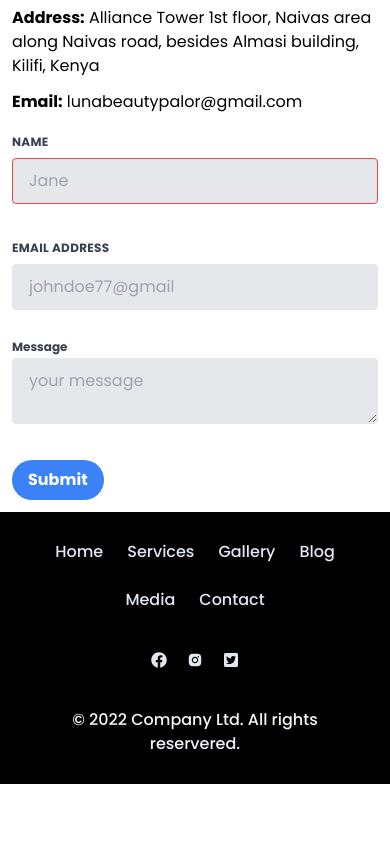
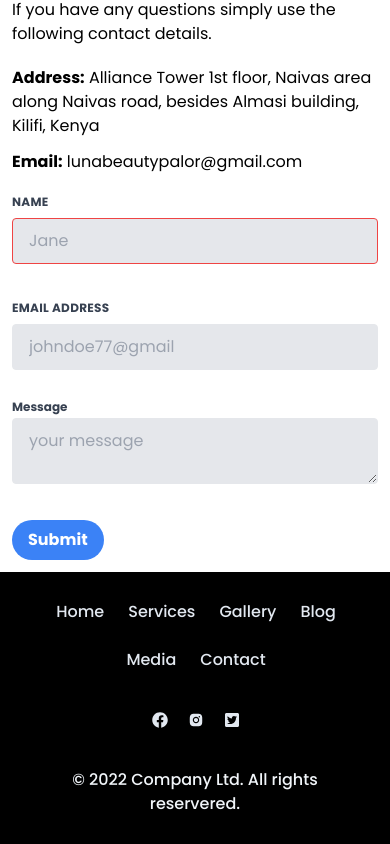
Before and after one commit to Calvin-Ngugi/beauty-parlor, a React (Vite) app: page / in a window 390 px wide. Shown: the part 8616-9460 px from the top of the page. Before the commit the page ends 9400 px from the top, so only its background shows below. Built offline with nearby package versions, Linux system fonts and the light colour scheme.

Commit message:
:bug: :sparkles: Animations added to app

```diff
--- /dev/null
+++ b/src/Animation.ts
@@ -0,0 +1,49 @@
+export const homeAnimation = {
+    hidden: { x: -400, opacity: 0 },
+    show: { x: 0, opacity: 1 },
+};
+
+export const homeInfoAnimation = {
+    hidden: { x: 100, opacity: 0 },
+    show: { x: 0, opacity: 1 },
+};
+
+export const navAnimation = {
+    hidden: { y: -20, opacity: 0 },
+    show: { y: 1, opacity: 1 },
+}
+
+export const servicesAnimations = {
+    hidden: { y: 200, opacity: 0 },
+    show: { y: 0, opacity: 1 },
+};
+
+export const portfolioAnimations = {
+    hidden: { scale: 0, opacity: 0 },
+    show: { scale: 1, opacity: 1 },
+};
+
+export const blogsAnimation = {
+    hidden: { y: 200, opacity: 0 },
+    show: { y: 0, opacity: 1 },
+};
+
+export const videoAnimations = {
+    hidden: { scale: 0, opacity: 0 },
+    show: { scale: 1, opacity: 1 },
+};
+
+export const testimonialsAnimations = {
+    hidden: { scale: 0, opacity: 0 },
+    show: { scale: 1, opacity: 1 },
+};
+
+export const contactAnimation = {
+    hidden: { y: 200, opacity: 0 },
+    show: { y: 0, opacity: 1 },
+};
+
+export const footerTextAnimation = {
+    hidden: { x: -200, opacity: 0 },
+    show: { x: 1, opacity: 1 },
+};
--- a/src/components/Blog.tsx
+++ b/src/components/Blog.tsx
@@ -1,13 +1,24 @@
 import Title from "./Title";
 import { GiPlayButton } from "react-icons/gi";
+import { useScroll } from "./useScroll";
+import { blogsAnimation } from "../Animation";
+import { motion } from 'framer-motion';
 
 const Blog = () => {
+  const [element, controls] = useScroll();
   return (
-    <div className="mt-10">
+    <div className="mt-10" ref={element}>
       <h1 className="md:hidden text-purple-800 text-[40px] font-semibold text-center mb-5">
         Blog
       </h1>
-      <div
+      <motion.div
+        variants={blogsAnimation}
+        animate={controls}
+        transition={{
+          delay: 0.03,
+          type: "tween",
+          duration: 0.8,
+        }}
         className="md:w-[90%] grid md:grid-cols-4 sm:grid-cols-3 xs:grid-cols-2 items-center md:ms-0 md:me-0 xs:gap-5 mb-5"
         id="blog"
       >
@@ -29,9 +40,7 @@ const Blog = () => {
           </p>
           <div className="flex items-center text-[40px] text-fuchsia-700 mt-10">
             <GiPlayButton />
-            <p className="text-[20px] ms-5 text-black font-light">
-              Contact Us
-            </p>
+            <p className="text-[20px] ms-5 text-black font-light">Contact Us</p>
           </div>
         </div>
         <div className="flex flex-col pb-10">
@@ -49,9 +58,7 @@ const Blog = () => {
           </p>
           <div className="flex items-center text-[40px] text-fuchsia-700 mt-10">
             <GiPlayButton />
-            <p className="text-[20px] ms-5 text-black font-light">
-              Contact Us
-            </p>
+            <p className="text-[20px] ms-5 text-black font-light">Contact Us</p>
           </div>
         </div>
         <div className="flex flex-col pb-10">
@@ -67,12 +74,10 @@ const Blog = () => {
           </p>
           <div className="flex items-center text-[40px] text-fuchsia-700 mt-10">
             <GiPlayButton />
-            <p className="text-[20px] ms-5 text-black font-light">
-              Contact Us
-            </p>
+            <p className="text-[20px] ms-5 text-black font-light">Contact Us</p>
           </div>
         </div>
-      </div>
+      </motion.div>
     </div>
   );
 };
--- a/src/components/Contact.tsx
+++ b/src/components/Contact.tsx
@@ -1,9 +1,23 @@
 import Title from "./Title";
 import { BsEnvelopeOpenFill } from "react-icons/bs";
+import { useScroll } from "./useScroll";
+import { motion } from 'framer-motion';
+import { contactAnimation } from "../Animation";
 
 function Contact() {
+  const [element, controls] = useScroll();
   return (
-    <div className="mt-10 2xl:min-h-[37rem] min-h-[30rem]">
+    <motion.div
+      className="mt-10 2xl:min-h-[37rem] min-h-[30rem]"
+      ref={element}
+      variants={contactAnimation}
+      animate={controls}
+      transition={{
+        delay: 0.03,
+        type: "tween",
+        duration: 0.8,
+      }}
+    >
       <h1 className="md:hidden text-purple-800 text-[40px] font-semibold text-center mb-5">
         Contact
       </h1>
@@ -97,7 +111,7 @@ function Contact() {
           </div>
         </div>
       </div>
-    </div>
+    </motion.div>
   );
 }
 
--- a/src/components/Footer.tsx
+++ b/src/components/Footer.tsx
@@ -1,11 +1,27 @@
 import { FaFacebook } from "react-icons/fa";
 import { AiFillInstagram } from "react-icons/ai";
 import { FaTwitterSquare } from "react-icons/fa";
+import { useScroll } from "./useScroll";
+import { motion } from 'framer-motion';
+import { footerTextAnimation } from "../Animation";
 
 function Footer() {
+  const [element, controls] = useScroll();
   return (
-    <footer className="flex flex-col space-y-10 justify-center p-7 bg-black text-slate-200">
-      <nav className="flex justify-center flex-wrap gap-6 font-medium">
+    <footer
+      className="flex flex-col space-y-10 justify-center p-7 bg-black text-slate-200"
+      ref={element}
+    >
+      <motion.nav
+        variants={footerTextAnimation}
+        animate={controls}
+        transition={{
+          delay: 0.02,
+          type: "tween",
+          duration: 0.8,
+        }}
+        className="flex justify-center flex-wrap gap-6 font-medium"
+      >
         <a className="hover:text-white" href="/">
           Home
         </a>
@@ -24,13 +40,22 @@ function Footer() {
         <a className="hover:text-white" href="#contact">
           Contact
         </a>
-      </nav>
+      </motion.nav>
 
-      <div className="flex justify-center space-x-5">
+      <motion.div
+        variants={footerTextAnimation}
+        animate={controls}
+        transition={{
+          delay: 0.02,
+          type: "tween",
+          duration: 0.8,
+        }}
+        className="flex justify-center space-x-5"
+      >
         <FaFacebook />
         <AiFillInstagram />
         <FaTwitterSquare />
-      </div>
+      </motion.div>
       <p className="text-center text-slate-100 font-medium">
         &copy; 2022 Company Ltd. All rights reservered.
       </p>
--- a/src/components/Grid.tsx
+++ b/src/components/Grid.tsx
@@ -1,28 +1,33 @@
+import { useScroll } from "./useScroll";
+import { motion } from 'framer-motion';
+import { portfolioAnimations } from "../Animation";
+
 const Grid = () => {
+  const [element, controls] = useScroll();
   return (
-    <div className="max-w-screen" id="portfolio">
+    <div className="max-w-screen" id="portfolio" ref={element}>
       <div className="grid grid-cols-3 gap-2 lg:p-20 md:p-10 p-2 bg-green-500 lg:grid-rows-2 w-[100%]">
-        <div className="w-full rounded">
+        <motion.div animate={controls} transition={{ delay: 0.03, type: "tween", duration: 0.8 }} variants={portfolioAnimations} className="w-full rounded">
           <img src="banner.jpg" alt="banner" className="cover" />
-        </div>
-        <div className="w-full col-span-2 row-span-3 rounded">
+        </motion.div>
+        <motion.div animate={controls} transition={{ delay: 0.03, type: "tween", duration: 0.8 }} variants={portfolioAnimations} className="w-full col-span-2 row-span-3 rounded">
           <img src="pedicure.jpg" alt="manicure" className="cover" />
-        </div>
-        <div className="w-full rounded">
+        </motion.div>
+        <motion.div animate={controls} transition={{ delay: 0.03, type: "tween", duration: 0.8 }} variants={portfolioAnimations} className="w-full rounded">
           <img src="massage.jpg" alt="massage" className="cover" />
-        </div>
-        <div className="w-full rounded">
+        </motion.div>
+        <motion.div animate={controls} transition={{ delay: 0.03, type: "tween", duration: 0.8 }} variants={portfolioAnimations} className="w-full rounded">
           <img src="nails-white.jpg" alt="nailsred" className="cover" />
-        </div>
-        <div className="w-full rounded">
+        </motion.div>
+        <motion.div animate={controls} transition={{ delay: 0.03, type: "tween", duration: 0.8 }} variants={portfolioAnimations} className="w-full rounded">
           <img src="nails.jpg" alt="nails" className="cover" />
-        </div>
-        <div className="w-full rounded">
+        </motion.div>
+        <motion.div animate={controls} transition={{ delay: 0.03, type: "tween", duration: 0.8 }} variants={portfolioAnimations} className="w-full rounded">
           <img src="salon.jpg" alt="salon" className="cover" />
-        </div>
-        <div className="w-full rounded">
+        </motion.div>
+        <motion.div animate={controls} transition={{ delay: 0.03, type: "tween", duration: 0.8 }} variants={portfolioAnimations} className="w-full rounded">
           <img src="salon2.jpg" alt="salon2" className="cover" />
-        </div>
+        </motion.div>
         {/* <div className="w-full rounded">
           <img src='pedicure.jpg' alt="salon" className="cover"/>
         </div> */}
--- a/src/components/MainContainer.tsx
+++ b/src/components/MainContainer.tsx
@@ -5,11 +5,12 @@ import Grid from "./Grid";
 import Blog from "./Blog";
 import Testimonials from "./Testimonials";
 import Contact from "./Contact";
+import { motion } from "framer-motion";
 import Footer from "./Footer";
 
 const MainContainer = () => {
   return (
-    <div>
+    <motion.div initial="hidden" animate="show">
       <Header />
       <div className="md:hidden block">
         <InfoSection />
@@ -20,7 +21,7 @@ const MainContainer = () => {
       <Testimonials />
       <Contact />
       <Footer />
-    </div>
+    </motion.div>
   );
 };
 
--- a/src/components/Navbar.tsx
+++ b/src/components/Navbar.tsx
@@ -1,6 +1,17 @@
+import { useScroll } from "./useScroll";
+import { motion } from 'framer-motion';
+import { navAnimation } from "../Animation";
+
 const Navbar = () => {
+  const [element, controls] = useScroll();
   return (
-    <div className="hidden md:flex justify-between items-center w-[90%] m-auto text-white pt-2">
+    <motion.div
+      ref={element}
+      variants={navAnimation}
+      transition={{ delay: 0.1 }}
+      animate={controls}
+      className="hidden md:flex justify-between items-center w-[90%] m-auto text-white pt-2"
+    >
       <div className="font-bold text-[20px]">LUNAR SPA</div>
       <div>
         <ul className="flex gap-6">
@@ -24,7 +35,7 @@ const Navbar = () => {
           </li>
         </ul>
       </div>
-    </div>
+    </motion.div>
   );
 };
 
--- a/src/components/Services.tsx
+++ b/src/components/Services.tsx
@@ -2,10 +2,24 @@ import Title from "./Title";
 import { FaLeaf, FaHeart } from "react-icons/fa";
 import { PiFlowerLotus } from "react-icons/pi";
 import { GiPlayButton } from "react-icons/gi";
+import { useScroll } from "./useScroll";
+import { motion } from "framer-motion";
+import { servicesAnimations } from "../Animation";
 
 const Services = () => {
+  const [element, controls] = useScroll();
   return (
-    <div className="mt-10">
+    <motion.div
+      className="mt-10 mb-20"
+      ref={element}
+      animate={controls}
+      variants={servicesAnimations}
+      transition={{
+        delay: 0.03,
+        type: "tween",
+        duration: 0.8,
+      }}
+    >
       <h1 className="md:hidden text-purple-800 text-[40px] font-semibold text-center mb-5">
         Services
       </h1>
@@ -49,7 +63,9 @@ const Services = () => {
             <FaHeart className="text-[80px] text-purple-700" />
           </div>
           <small className="font-semibold mt-10 text-[12px]">03</small>
-          <h1 className="text-pink-500 text-[32px] font-bold">Nail Art /Acrylics</h1>
+          <h1 className="text-pink-500 text-[32px] font-bold">
+            Nail Art /Acrylics
+          </h1>
           <p className="mt-12">
             Lorem ipsum dolor sit amet consectetur adipisicing elit. Quidem
             corrupti iste quaerat vel nemo, officiis eligendi eum placeat
@@ -101,7 +117,7 @@ const Services = () => {
           <GiPlayButton className="text-[40px] text-white mt-10" />
         </div>
       </div>
-    </div>
+    </motion.div>
   );
 };
 
--- a/src/components/Testimonials.tsx
+++ b/src/components/Testimonials.tsx
@@ -1,8 +1,12 @@
 import { useState } from "react";
 import { PiFlowerLotus } from "react-icons/pi";
+import { useScroll } from "./useScroll";
+import { motion } from "framer-motion";
+import { testimonialsAnimations } from "../Animation";
 
 const Testimonials = () => {
   const [selected, setSelected] = useState(0);
+  const [element, controls] = useScroll();
   const testimonials = [
     {
       designation: "Salon",
@@ -24,8 +28,17 @@ const Testimonials = () => {
     },
   ];
   return (
-    <div className="min-h-[50em] bg-slate-900 text-white">
-      <div className="flex flex-col">
+    <div className="min-h-[50em] bg-slate-900 text-white" ref={element}>
+      <motion.div
+        variants={testimonialsAnimations}
+        animate={controls}
+        transition={{
+          delay: 0.03,
+          type: "tween",
+          duration: 0.8,
+        }}
+        className="flex flex-col"
+      >
         {testimonials.map(({ designation, name, review }, index) => {
           return (
             <div
@@ -50,8 +63,17 @@ const Testimonials = () => {
             </div>
           );
         })}
-      </div>
-      <div className="flex gap-6 mt-7 md:w-[30%] w-[50%] mx-auto justify-center">
+      </motion.div>
+      <motion.div
+        variants={testimonialsAnimations}
+        animate={controls}
+        transition={{
+          delay: 0.03,
+          type: "tween",
+          duration: 0.8,
+        }}
+        className="flex gap-6 mt-7 md:w-[30%] w-[50%] mx-auto justify-center"
+      >
         <button
           className={`p-2 rounded-full w-[20px] h-[20px] cursor-pointer${
             selected === 0
@@ -82,7 +104,7 @@ const Testimonials = () => {
             setSelected(2);
           }}
         ></button>
-      </div>
+      </motion.div>
     </div>
   );
 };
--- a/src/components/useScroll.tsx
+++ b/src/components/useScroll.tsx
@@ -1,14 +1,18 @@
 import { useAnimation } from "framer-motion";
+import { useEffect } from "react";
 import { useInView } from "react-intersection-observer";
 
 export const useScroll = (thresh = 0.1) => {
   const controls = useAnimation();
   const [element, view] = useInView({ threshold: thresh });
 
-  if (view) {
-    controls.start("show");
-  } else {
-    controls.start("hidden");
-  }
+  useEffect(() => {
+    if (view) {
+      controls.start("show");
+    } else {
+      controls.start("hidden");
+    }
+  }, [controls, view]);
+
   return [element, controls];
 };
```
Also changed, not shown: src/components/Header.tsx (+5 -2 lines), src/components/InfoSection.tsx (+9 -2 lines).
